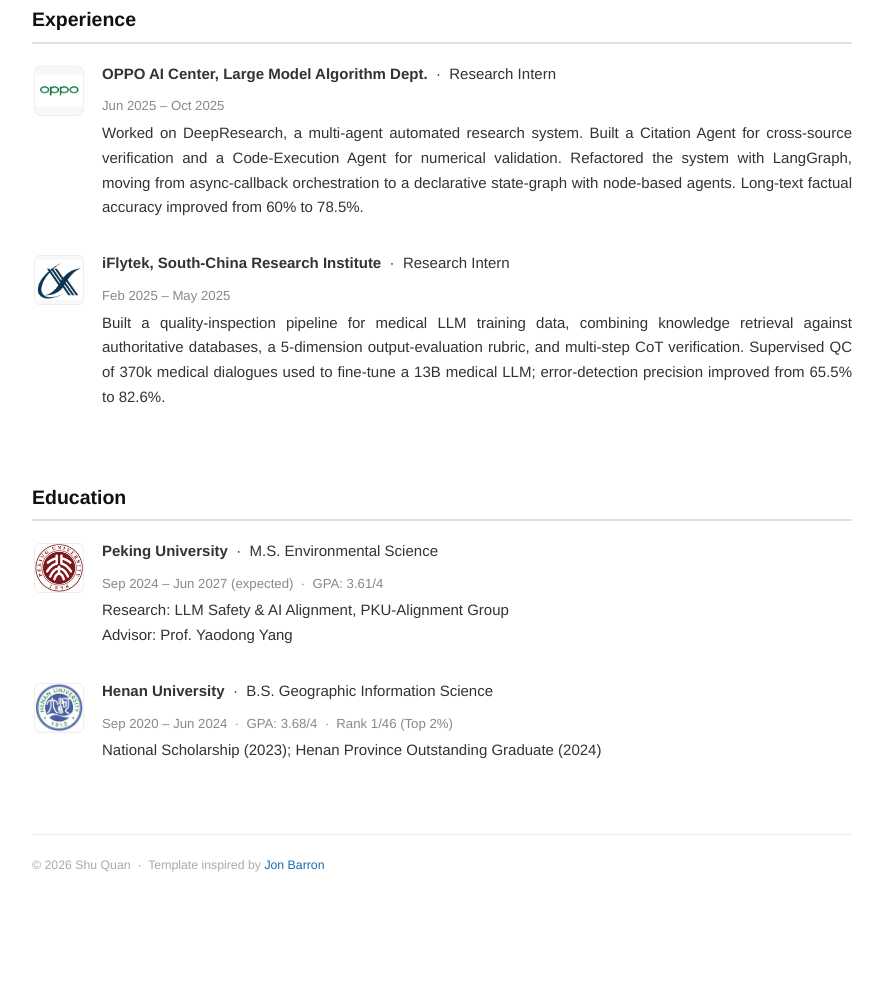
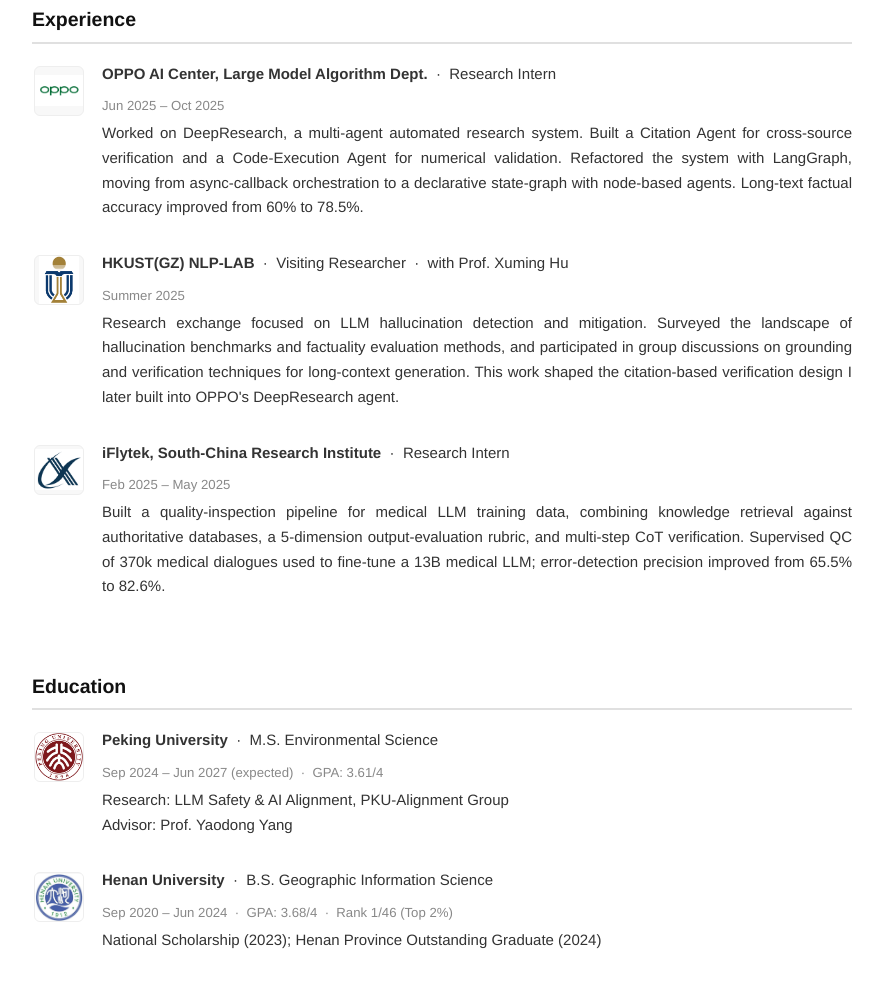
Before and after one commit to Quanshu01/Quanshu01.github.io, a plain HTML site: page index.html in a window 1280 px wide. Shown: the part 2040-3027 px from the top of the page, without its empty margins (198-1081 px from the left). Before the commit the page ends 2963 px from the top, so only its background shows below. Drawn offline with Linux system fonts and the light colour scheme.

Commit message:
Initial commit or update website

```diff
--- a/index.html
+++ b/index.html
@@ -252,6 +252,16 @@
               </tr>
               <tr>
                 <td class="exp-logo">
+                  <img src="images/hkust.png" alt="HKUST(GZ)" class="logo-img">
+                </td>
+                <td>
+                  <p><strong>HKUST(GZ) NLP-LAB</strong> &nbsp;·&nbsp; Visiting Researcher &nbsp;·&nbsp; with Prof. Xuming Hu</p>
+                  <p class="exp-date">Summer 2025</p>
+                  <p>Research exchange focused on LLM hallucination detection and mitigation. Surveyed the landscape of hallucination benchmarks and factuality evaluation methods, and participated in group discussions on grounding and verification techniques for long-context generation. This work shaped the citation-based verification design I later built into OPPO's DeepResearch agent.</p>
+                </td>
+              </tr>
+              <tr>
+                <td class="exp-logo">
                   <img src="images/iflytek.png" alt="iFlytek" class="logo-img">
                 </td>
                 <td>
```
Also changed, not shown: images/hkust.png (added).
